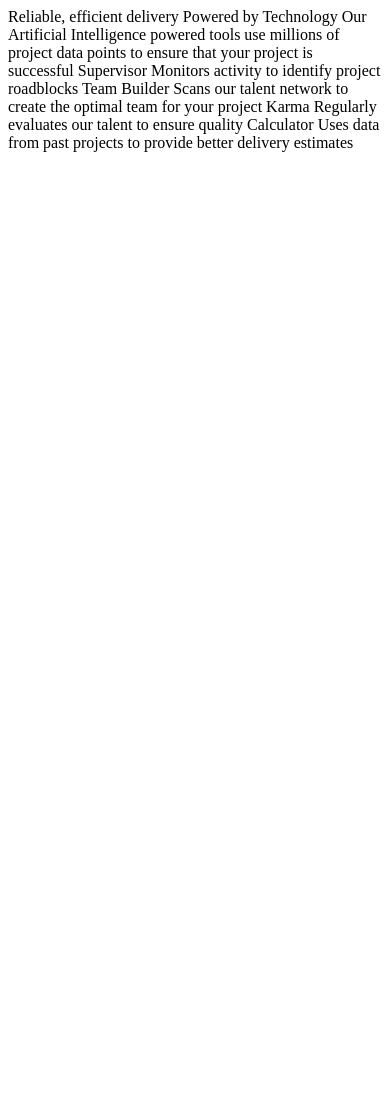
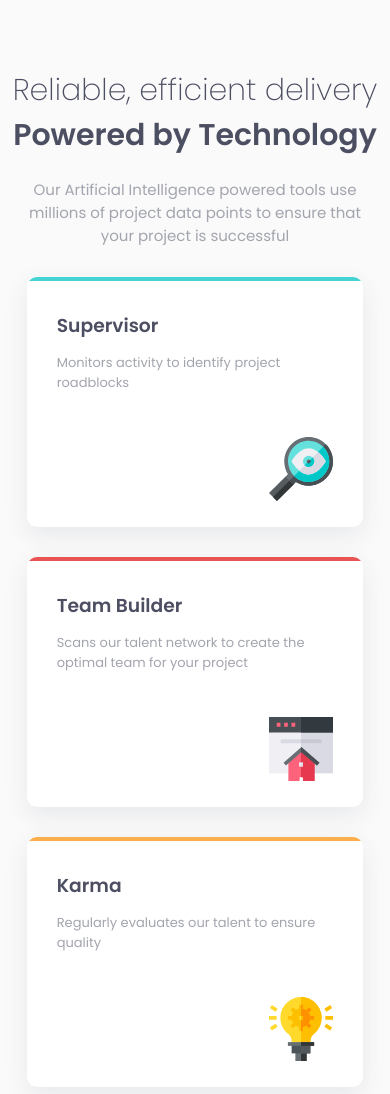
Before and after one commit to Adilsongb/four-card-feature-section, a plain HTML site: page index.html in a window 390 px wide. Shown: the top 1094 px of the page. Before the commit the page ends 844 px from the top, so only its background shows below. Drawn offline with Linux system fonts and the light colour scheme.

Commit message:
create page for desktop and mobile

```diff
--- a/index.html
+++ b/index.html
@@ -6,29 +6,98 @@
   <meta name="viewport" content="width=device-width, initial-scale=1.0"> <!-- displays site properly based on user's device -->
 
   <link rel="icon" type="image/png" sizes="32x32" href="./images/favicon-32x32.png">
+  <link rel="stylesheet" href="style.css">
+  <link rel="preconnect" href="https://fonts.gstatic.com">
+  <link href="https://fonts.googleapis.com/css2?family=Poppins:wght@200;400;600&display=swap" rel="stylesheet">
 
   <title>Frontend Mentor | Four card feature section</title>
 
 </head>
 <body>
 
-  Reliable, efficient delivery
-  Powered by Technology
+  <header>
 
-  Our Artificial Intelligence powered tools use millions of project data points
-  to ensure that your project is successful
+    <h1>Reliable, efficient delivery</h1>
+    <h1 class="bold">Powered by Technology</h1>
 
-  Supervisor
-  Monitors activity to identify project roadblocks
+    <h2>
+      Our Artificial Intelligence powered tools use millions of project data points
+      to ensure that your project is successful
+    </h2>
 
-  Team Builder
-  Scans our talent network to create the optimal team for your project
+  </header>
 
-  Karma
-  Regularly evaluates our talent to ensure quality
+  <div id="container">
 
-  Calculator
-  Uses data from past projects to provide better delivery estimates
+    <div id="containerFlex">
+
+      <div class="coluna">
+
+        <div class="card card1">
+
+          <div class="borderTop" style="background-color: #45d3d3;"></div>
+
+          <div class="conteudoCard">
+            <h3>Supervisor</h3>
+            <p>Monitors activity to identify project roadblocks</p>
+            <img src="images/icon-supervisor.svg" alt="icon-supervisor">
+          </div>
+
+        </div>
+
+      </div>
+
+      <div class="coluna">
+
+        <div class="centerCollum">
+
+          <div class="card card2">
+
+            <div class="borderTop" style="background-color: #ea5353;"></div>
+
+            <div class="conteudoCard">
+              <h3>Team Builder</h3>
+              <p>Scans our talent network to create the optimal team for your project</p>
+              <img src="images/icon-team-builder.svg" alt="icon-team-builder">
+            </div>
+
+          </div>
+
+          <div class="card card3">
+
+            <div class="borderTop" style="background-color: #fcaf4a;"></div>
+
+            <div class="conteudoCard">
+              <h3>Karma</h3>
+              <p>Regularly evaluates our talent to ensure quality</p>
+              <img src="images/icon-karma.svg" alt="icon-karma">
+            </div>
+
+          </div>
+
+        </div>
+
+      </div>
+
+      <div class="coluna">
+
+        <div class="card card4">
+
+          <div class="borderTop" style="background-color: #549ef2;"></div>
+
+          <div class="conteudoCard">
+            <h3>Calculator</h3>
+            <p>Uses data from past projects to provide better delivery estimates</p>
+            <img src="images/icon-calculator.svg" alt="icon-calculator">
+          </div>
+
+        </div>
+
+      </div>
+
+    </div>
+
+  </div>
 
 </body>
 </html>
--- /dev/null
+++ b/style.css
@@ -0,0 +1,230 @@
+
+body {
+
+    background-color: #fafafa;
+    font-family: 'Poppins', sans-serif;
+
+}
+
+header {
+
+    text-align: center;
+    padding-top: 60px;
+    color: #4c4e61;
+
+}
+
+header h1 {
+
+    font-weight: 200;
+    font-size: 35px;
+    margin: 0;
+
+}
+
+header .bold {
+
+    font-weight: 600;
+    margin-bottom: 20px;
+
+}
+
+header h2 {
+
+    font-size: 15px;
+    font-weight: 400;
+    color: #a3a5ae;
+    margin: 0 auto;
+    width: 500px;
+
+}
+
+/* **************** */
+
+#container {
+
+    height: 650px;
+    display: flex;
+    justify-content: center;
+    align-items: center;
+
+}
+
+#containerFlex {
+
+    display: flex;
+    height: 100%;
+
+}
+
+.card {
+
+    background-color: #ffffff;
+    height: 250px;
+    width: 350px;
+    border-radius: 10px;
+    box-shadow: 0 8px 25px #e7e8eb;
+    overflow: hidden;
+
+}
+
+
+.card2 {
+
+    margin-left: 30px;
+    margin-right: 30px;
+    margin-bottom: 30px;
+
+}
+
+.card3 {
+
+    margin-left: 30px;
+    margin-right: 30px;
+
+}
+
+.coluna {
+
+    display: flex;
+    justify-content: center;
+    align-items: center;
+
+}
+
+.borderTop {
+
+    height: 4px;
+
+}
+
+.conteudoCard {
+
+    height: 100%;
+    box-sizing: border-box;
+    padding: 30px;
+    position: relative;
+
+}
+
+.conteudoCard h3 {
+
+    margin: 0;
+    color: #4c4e61;
+
+}
+
+.conteudoCard p {
+
+    font-size: 13px;
+    color: #a3a5ae;
+
+}
+
+.conteudoCard img {
+
+    position: absolute;
+    bottom: 30px;
+    right: 30px;
+
+}
+
+/* ***** */
+
+@media screen and (max-width: 1130px){
+
+    #containerFlex {
+
+        display: block;
+
+    }
+
+    .card {
+
+        margin-bottom: 30px;
+
+    }
+
+    .card1 {
+
+        margin-top: 30px;
+
+    }
+
+    .card2 {
+
+        margin-left: 0;
+        margin-right: 0;
+        margin-bottom: 30px;
+
+    }
+
+    .card3 {
+
+        margin-left: 0;
+        margin-right: 0;
+
+    }
+
+
+}
+
+@media screen and (max-width: 550px){
+
+    header h1 {
+
+        font-size: 30px;
+
+    }
+
+    header h2 {
+
+        width: 90%;
+
+    }
+
+    .card {
+
+        width: 90%;
+
+    }
+
+    .centerCollum {
+
+        width: 90%;
+
+    }
+
+    .card2, .card3 {
+
+        width: 100%;
+
+    }
+
+}
+
+@media screen and (max-width: 375px){
+
+    header h1 {
+
+        font-size: 25px;
+
+    }
+
+}
+
+@media screen and (max-width: 320px){
+
+    header h1 {
+
+        font-size: 22px;
+
+    }
+
+    header h2 {
+
+        font-size: 12px;
+
+    }
+
+}
```
